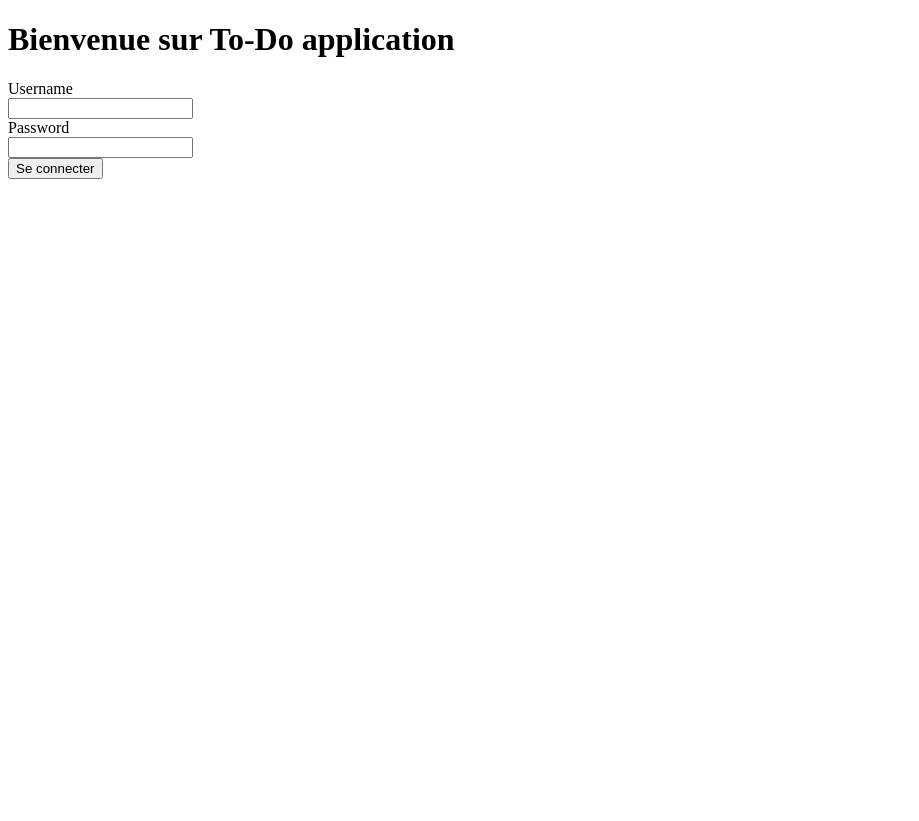
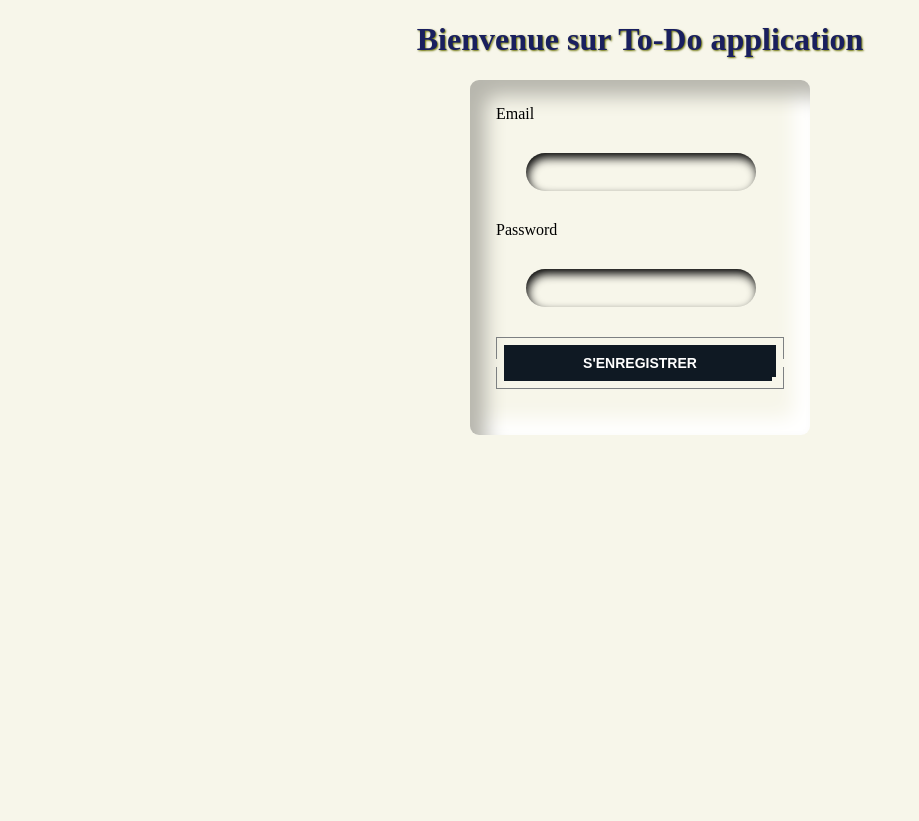
Before and after one commit to bsao17/Flask-React-app, a Flask app: page /login in a window 1280 px wide. Shown: the whole page, without its empty margins (0-919 px from the left). Before the commit the page ends 179 px from the top, so only its background shows below. Run offline with Flask 3, Linux system fonts and the light colour scheme; parts of the project's set-up code (start-up, migrations or seed data) failed here and were passed over.

Commit message:
feat:refacto and clean code

```diff
--- a/forms/forms.py
+++ b/forms/forms.py
@@ -27,4 +27,4 @@ class RegistrationForm(FlaskForm):
         validators.equal_to('confirm', message="Passwords must match")
     ])
     confirm = PasswordField('Repeat Password')
-    accept_rules = BooleanField('I accept the site rules', [validators.InputRequired()])
+    #accept_rules = BooleanField('I accept the site rules', [validators.InputRequired()])
--- a/main.py
+++ b/main.py
@@ -63,37 +63,40 @@ Returns:
 def signup():
     form = RegistrationForm()
     if request.method == 'POST':
-        username = request.form["username"]
-        email = request.form["email"]
-        password = request.form["password"]
-        hash_password = generate_password_hash(request.form['password'], "sha256")
-        confirm = request.form["confirm"]
-        user = User(
-            username=username,
-            email=email,
-            password=hash_password,
-            is_active=True,
-            is_authenticated=True,
-            is_anonymous=False,
-        )
+        if form.validate_on_submit():
+            username = request.form["username"]
+            email = request.form["email"]
+            password = request.form["password"]
+            hash_password = generate_password_hash(request.form['password'], "sha256")
+            confirm = request.form["confirm"]
+            user = User(
+                username=username,
+                email=email,
+                password=hash_password,
+                is_active=True,
+                is_authenticated=True,
+                is_anonymous=False,
+            )
 
-        # Vérifier que les mots de passe sont identiques
-        if password != confirm:
-            flash('Les mots de passe ne correspondent pas.', "connection_failed")
-            return render_template('signup.html', form=form)
+            # Vérifier que les mots de passe sont identiques
+            if password != confirm:
+                flash('Les mots de passe ne correspondent pas.', "connection_failed")
+                return render_template('signup.html', form=form)
+            else:
+                # Enregistrer l'utilisateur
+                db.session.add(user)
+                db.session.commit()
+
+            try:
+                login_user(user)
+                print('Inscription réussie et connexion effectuée.')
+            except Exception as e:
+                print("Erreur d'authentification:" + str(e))
+                redirect(url_for('signup'))
+
+            return redirect(url_for('profile'))
         else:
-            # Enregistrer l'utilisateur
-            db.session.add(user)
-            db.session.commit()
-
-        try:
-            login_user(user)
-            print('Inscription réussie et connexion effectuée.')
-        except Exception as e:
-            print("Erreur d'authentification:" + str(e))
-            redirect(url_for('signup'))
-
-        return redirect(url_for('profile'))
+            print(form.errors)
     return render_template('signup.html', form=form)
 
 
--- /dev/null
+++ b/static/css/login.css
@@ -0,0 +1,229 @@
+#accept {
+    margin: auto;
+    padding: 10px;
+}
+
+#button {
+    position: relative;
+    font-size: 1.2em;
+    padding: 0.7em 1.4em;
+    background-color: #BF0426;
+    text-decoration: none;
+    border: none;
+    border-radius: 0.5em;
+    color: #DEDEDE;
+    box-shadow: 0.5em 0.5em 0.5em rgba(0, 0, 0, 0.3)
+}
+
+#button::before {
+    position: absolute;
+    content: '';
+    height: 0;
+    width: 0;
+    top: 0;
+    left: 0;
+    background: linear-gradient(135deg, rgba(33,33,33,1) 0%, rgba(33,33,33,1) 50%, rgba(150,4,31,1) 50%, rgba(191,4,38,1) 60%);
+    border-radius: 0 0 0.5em 0;
+    box-shadow: 0.2em 0.2em 0.2em rgba(0, 0, 0, 0.3);
+    transition: 0.3s;
+}
+
+#button:hover::before {
+    background: #F6F5E8;
+    width: 1.6em;
+    height: 1.6em;
+}
+
+#button:active {
+    box-shadow: 0.2em 0.2em 0.3em rgba(0, 0, 0, 0.3);
+    transform: translate(0.1em, 0.1em);
+}.button {
+  -moz-appearance: none;
+  -webkit-appearance: none;
+  appearance: none;
+  border: none;
+  background: none;
+  color: #0f1923;
+  cursor: pointer;
+  position: relative;
+  padding: 8px;
+  margin-bottom: 20px;
+  text-transform: uppercase;
+  font-weight: bold;
+  font-size: 14px;
+  transition: all .15s ease;
+}
+
+.button::before,
+.button::after {
+  content: '';
+  display: block;
+  position: absolute;
+  right: 0;
+  left: 0;
+  height: calc(50% - 5px);
+  border: 1px solid #7D8082;
+  transition: all .15s ease;
+}
+
+.button::before {
+  top: 0;
+  border-bottom-width: 0;
+}
+
+.button::after {
+  bottom: 0;
+  border-top-width: 0;
+}
+
+.button:active,
+.button:focus {
+  outline: none;
+}
+
+.button:active::before,
+.button:active::after {
+  right: 3px;
+  left: 3px;
+}
+
+.button:active::before {
+  top: 3px;
+}
+
+.button:active::after {
+  bottom: 3px;
+}
+
+.button_lg {
+  position: relative;
+  display: block;
+  padding: 10px 20px;
+  color: #fff;
+  background-color: #0f1923;
+  overflow: hidden;
+  box-shadow: inset 0px 0px 0px 1px transparent;
+}
+
+.button_lg::before {
+  content: '';
+  display: block;
+  position: absolute;
+  top: 0;
+  left: 0;
+  width: 2px;
+  height: 2px;
+  background-color: #0f1923;
+}
+
+.button_lg::after {
+  content: '';
+  display: block;
+  position: absolute;
+  right: 0;
+  bottom: 0;
+  width: 4px;
+  height: 4px;
+  background-color: #F7F6EA;
+  transition: all .2s ease;
+}
+
+.button_sl {
+  display: block;
+  position: absolute;
+  top: 0;
+  bottom: -1px;
+  left: -8px;
+  width: 0;
+  background-color: #ff4655;
+  transform: skew(-15deg);
+  transition: all .2s ease;
+}
+
+.button_text {
+  position: relative;
+}
+
+.button:hover {
+  color: #0f1923;
+}
+
+.button:hover .button_sl {
+  width: calc(100% + 15px);
+}
+
+.button:hover .button_lg::after {
+  background-color: #F7F6EA;
+}
+
+html, body {
+    width: 100%;
+    height: 100vh;
+    margin: 0;
+    background-color: #f7f6ea;
+}
+
+#title {
+    text-align: center;
+    color: #191f5f;
+    text-shadow:  1px 1px 2px #686f00;
+}
+
+#email_form, #username_form, #accept_form {
+    display: flex;
+    justify-content: space-between;
+    align-items: center;
+}
+
+.login_form {
+    position: relative;
+    width: 18em;
+    margin: auto;
+    padding: 2%;
+    border-radius: 9px;
+    background: #F7F6EA;
+    box-shadow: inset 16px 16px 19px #b7b6ad,
+                inset -16px -16px 19px #ffffff;
+    display: flex;
+    flex-direction: column;
+    z-index: 0;
+}
+
+#icon_email {
+    font-size: 1rem;
+    margin: 0;
+}
+
+#username, #email, #password, #confirm {
+    margin: 10px;
+    margin: 30px;
+    background: none;
+    border: none;
+    outline: none;
+    max-width: 190px;
+    padding: 10px 20px;
+    font-size: 16px;
+    border-radius: 9999px;
+    box-shadow: inset 2px 5px 10px rgb(5, 5, 5);
+    color: #000000;
+}
+
+.connection_success {
+    margin: auto;
+    color: green;
+    list-style: none;
+    padding: 20px;
+    font-size: 1.2rem;
+}
+.connection_failed {
+    position: absolute;
+    bottom:
+    text-align: center;
+    width: 10em;
+    margin: auto;
+    color: red;
+    background-color: black;
+    list-style: none;
+    padding: 20px;
+    font-size: 1.2rem;
+}
--- a/templates/login.html
+++ b/templates/login.html
@@ -2,14 +2,18 @@
 <html lang="en">
 <head>
     <meta charset="UTF-8">
+    {% block script %}
+    <link rel="stylesheet" href="{{url_for('static', filename='css/login.css')}}"/>
+    {% endblock %}
     <title>Authentification</title>
 </head>
 <body>
     {% block body %}
-    <h1>Bienvenue sur To-Do application</h1>
+    <h1 id="title">Bienvenue sur To-Do application</h1>
     <form method="post" class="login_form">
+        {{ form.hidden_tag() }}
         <div id="email_wrapper">
-            <label>Username</label>
+            <label>Email</label>
             <div id="email_input">
                 {{form.email()}}
             </div>
@@ -20,11 +24,19 @@
                 {{form.password()}}
             </div>
         </div>
-        <button type="submit" class="button">Se connecter</button>
+        <button type="submit" class="button">
+            <span class="button_lg">
+                <span class="button_sl"></span>
+                <span class="button_text">S'enregistrer</span>
+            </span>
+    </button>
 
-        {% for message in get_flashed_messages() %}
-        <p>{{message}}</p>
-        {% endfor %}
+    {% for messages in get_flashed_messages() %}
+    <ul class="flashes">
+        <li class="{{ category }}">{{ message }}</li>
+    </ul>
+    {% endfor %}
+    </form>
     {% endblock %}
 </body>
 </html>
--- a/templates/signup.html
+++ b/templates/signup.html
@@ -14,7 +14,7 @@
 {% block body %}
 <h1 id="title">Welcome on To-do Server</h1>
 <form method="post" class="login_form">
-    {{form.crsf_token}}
+    {{ form.hidden_tag() }}
     <div id="username_wrapper">
         <label>{{form.username.label}}</label>
         <div id="username_input">
@@ -51,7 +51,7 @@
         {% for category, message in messages %}
         <li class="{{ category }}">{{ message }}</li>
         {% endfor %}
-</ul>
+        </ul>
         {% endif %}
     {% endwith %}
 </form>
```
Also changed, not shown: config.py (+4 -5 lines).
